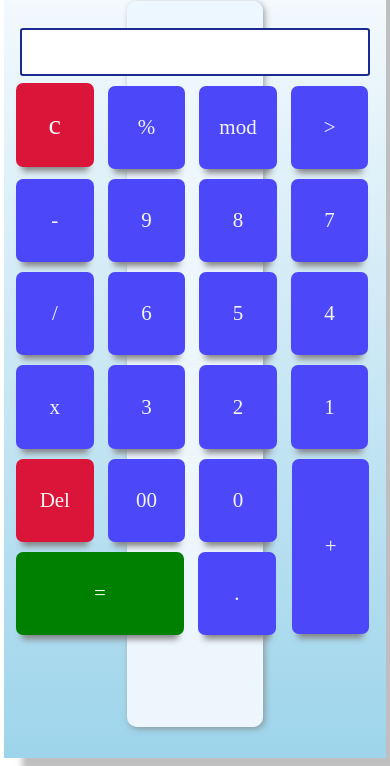
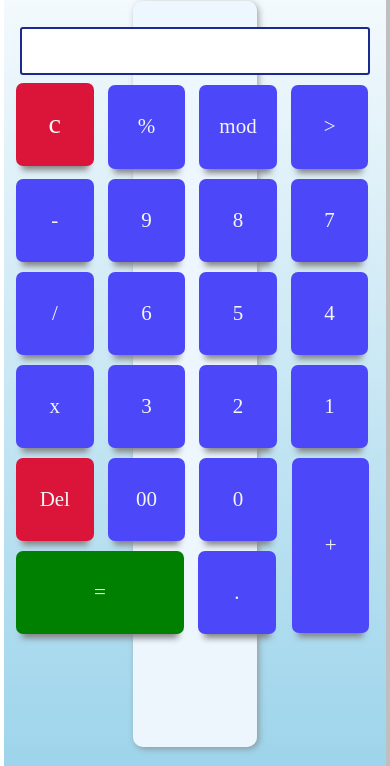
Before and after one commit to rohtec/newCalculatorApp, a plain HTML site: page index.html in a window 390 px wide. Shown: the part 78-844 px from the top of the page. Drawn offline with Linux system fonts and the light colour scheme.

Commit message:
Update index.css
initial

```diff
--- a/index.css
+++ b/index.css
@@ -13,7 +13,7 @@ main {
 	flex-flow: column nowrap;
 	align-items: center;
 	width: 70vw;
-	height: 99vh;
+	height: 100vh;
 	margin: 0 12%;
 	padding: 2% 0;
 	box-shadow: 5px 5px 6px rgba(128, 128, 128, 0.5);
@@ -25,8 +25,8 @@ main {
     padding-top: 3%;
     background: linear-gradient(to bottom, RGBA(237, 247,255, 1), RGBA(237, 246, 253, 1));
 	border-radius:10px;
-	width: 35vw;
-	height: 85vh;
+	width: 32vw;
+	height: 89vh;
 	align-items: center;
 	box-shadow: 2px 2px 6px rgba(128, 128, 128, 0.7);
 }
@@ -134,7 +134,7 @@ main {
 	align-items: center;
 	flex-flow: column nowrap;
 	width: 99vw;
-	height: 99vh;
+	height: 100vh;
 	margin: 0 1%;
 	padding: 5% 0;
 	box-shadow: 15px 15px 6px -3px rgba(128, 128, 128, 0.5);
@@ -146,8 +146,8 @@ main {
     padding-top: 7%;
     background: linear-gradient(to bottom, RGBA(237, 247,255, 1), RGBA(237, 246, 253, 1));
 	border-radius:10px;
-	width: 35vw;
-	height: 86vh;
+	width: 32vw;
+	height: 89vh;
 	align-items: center;
 /*	box-shadow: 3px 2px 2px 2px rgba(128, 128, 128, 0.8);*/
 	box-shadow: 2px 2px 6px rgba(128, 128, 128, 0.7);
```
